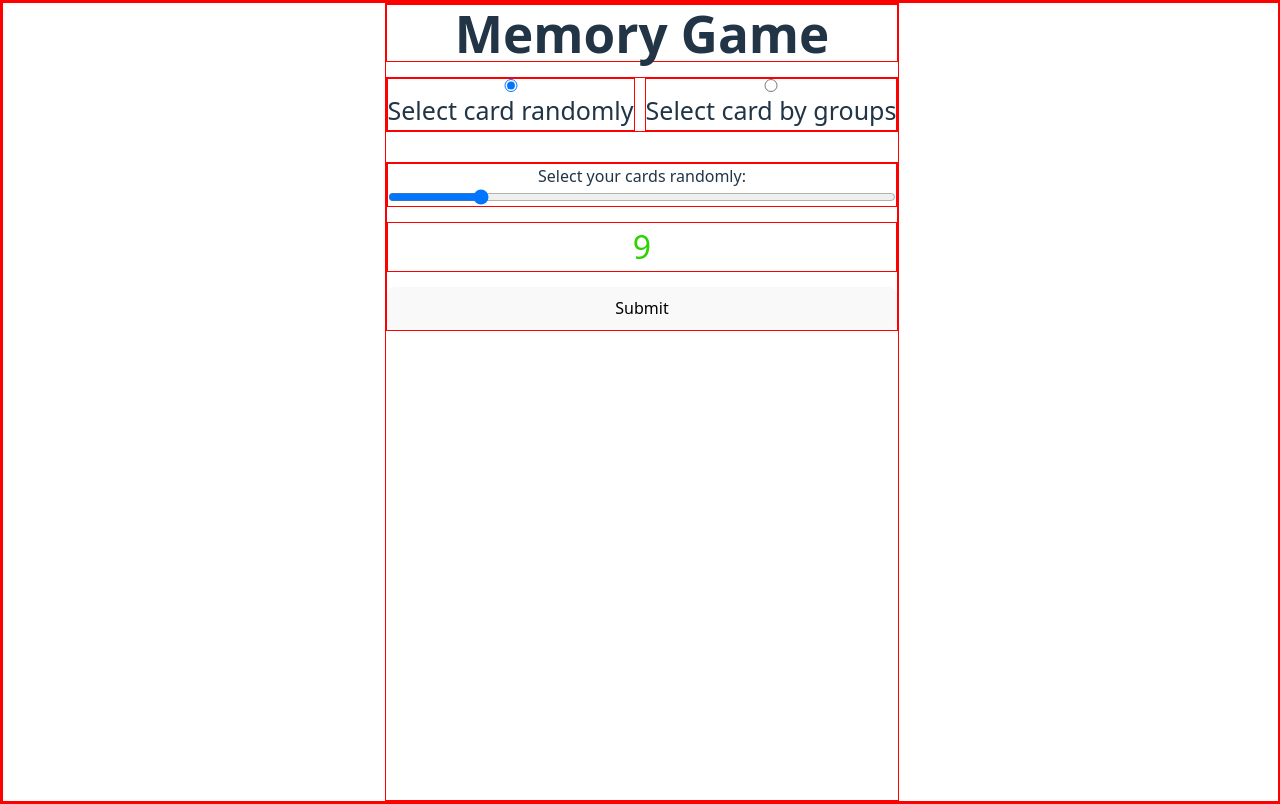
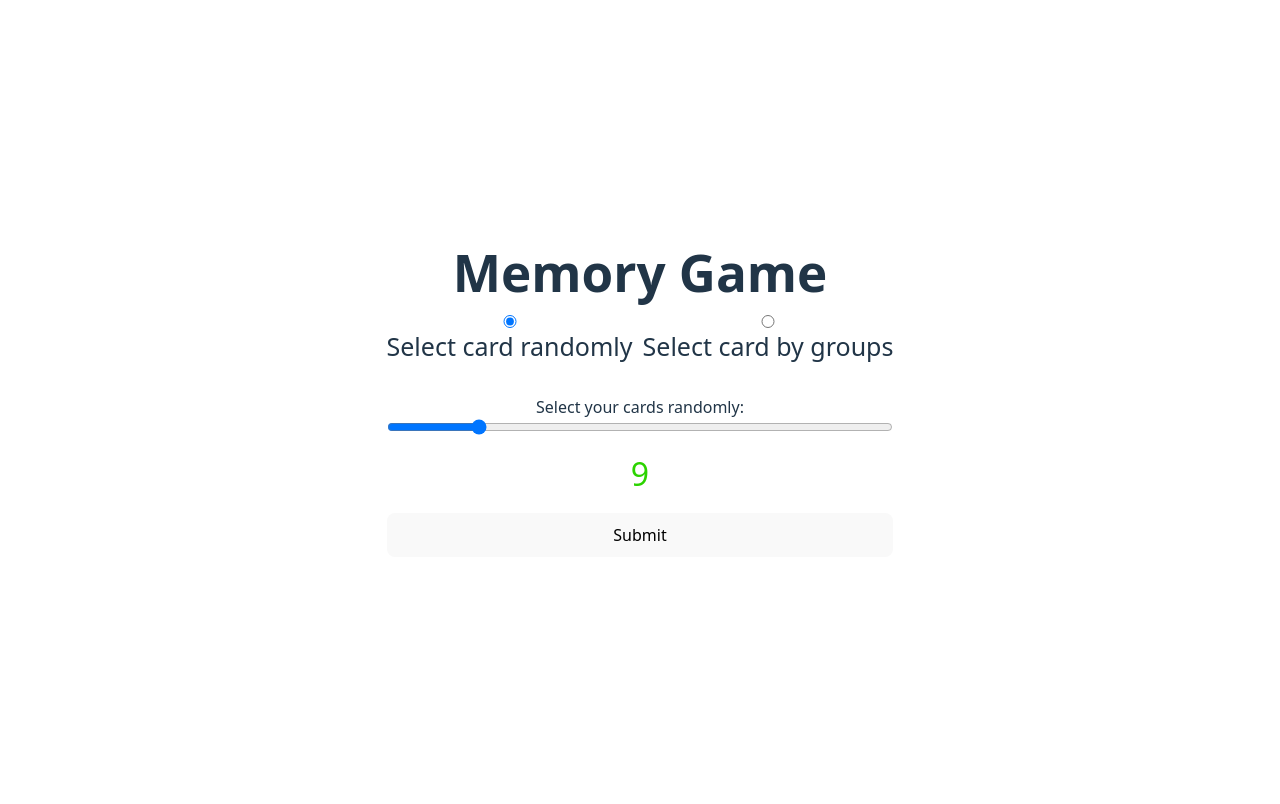
Before and after one commit to heroes75/project-memory-game, a React (Vite) app: page / in a window 1280 px wide. Built offline with nearby package versions, Linux system fonts and the light colour scheme; no server answers.

Commit message:
well finish the project

```diff
--- a/src/App.css
+++ b/src/App.css
@@ -1,18 +1,14 @@
 * {
-  border: 1px solid red;
   box-sizing: border-box;
   margin: 0;
   padding: 0;
 }
 
 #root {
-  margin: 0;
   text-align: center;
-  width: 100vw;
   display: flex;
-  height: 100vh;
+  min-height: 100vh;
   flex-direction: column;
-  /* justify-content: space-around; */
 }
 
 .card {
--- a/src/App.jsx
+++ b/src/App.jsx
@@ -8,55 +8,23 @@ function App() {
   const [allData, setAllData] = useState(0);
   const [mode, setMode] = useState("Level");
   useEffect(() => {
-    // fetch("https://unpkg.com/kpopnet.json", { method: "GET" })
-    //   .then((res) => {
-    //     return res.json();
-    //   })
-    //   .then((res) => {
-    //     setAllData(res);
-    //   setData(
-    //     res.groups
-    //       .filter((el) => el.members.length <= 6)
-    //       .map((el) => el.members)
-    //       .flat()
-    //       .map((el) => el.idol_id)
-    //   );
-    //   });
       asyncFunc();
     async function asyncFunc() {
       const resultOfFetch = await fetch("https://unpkg.com/kpopnet.json", {
         method: "GET",
       })
         .then((res) => {
-          //console.log(res.json())
           return res.json();
         })
         .then((res) => {
           return res;
         });
-      console.log(
-        resultOfFetch.idols.filter((el) => +el.birth_date.slice(0, 4) === 1995)
-      );
-      console.log("wwwewew");
 
       setAllData(resultOfFetch);
-      console.log(
-        resultOfFetch.groups
-          .filter((el) =>
-            el.debut_date === null ? false : +el.debut_date.slice(0, 4) === 2020
-          )
-          .map((el1) => el1.name)
-      );
-      console.log(
-        resultOfFetch.groups
-          .filter((el) => +el.members.length === 4)
-          .map((el) => el.name)
-      );
-      console.log(resultOfFetch.groups.filter((el) => el.agency_name === "SM"));
-      console.log(resultOfFetch.idols.filter((el) => el.groups.length === 0));
     }
   }, []);
   function handleSelectLevel(input) {
+    if (allData) {
       const copyOfIdols = [...allData.idols].map((el) => el.id);
       const newArrayOfRandomIdol = [];
       for (let i = 0; i < +input; i++) {
@@ -66,36 +34,36 @@ function App() {
       setData(newArrayOfRandomIdol);
       setMode("Game");
     }
+  }
   function handleSelectGroup(input) {
-
     setData(
       allData.groups
         .filter((el) => el.name === input)
         .map((el) => el.members)
         .flat()
         .map((el) => el.idol_id)
-
     );
     setMode("Game");
   }
 
   function handleChangeModeInGame() {
-    setMode("Level")
+    setMode("Level");
   }
 
   return (
     <>
-
-    { mode === "Level"
-    ?
+      {mode === "Level" ? (
         <ChooseLevel
           handleSelectLevel={handleSelectLevel}
           handleSelectGroup={handleSelectGroup}
         />
-      :
-      <Game data={data} allData={allData} handleChangeModeInGame={handleChangeModeInGame} />
-    }
-
+      ) : (
+        <Game
+          data={data}
+          allData={allData}
+          handleChangeModeInGame={handleChangeModeInGame}
+        />
+      )}
     </>
   );
 }
--- a/src/card.css
+++ b/src/card.css
@@ -29,7 +29,7 @@ img {
 }
 
 @media (max-width: 320px) {
-  img {
+  .image-of-card {
     width: 300px;
   }
 }
--- a/src/choose-level.css
+++ b/src/choose-level.css
@@ -29,8 +29,11 @@ h1 {
     margin-inline-end: 0px;
 }
 
-.menu-section {
-    height: 100%;
-    place-self: center;
-    justify-self: center;
+.menu-frame {
+    min-width: 100vw;
+    min-height: 100vh;
+    display: flex;
+    place-items: center;
+    justify-content: center;
+    padding: 5px;
 }
--- a/src/components/card.jsx
+++ b/src/components/card.jsx
@@ -4,7 +4,7 @@ export default function Card({ name, image, handleClick, showName}) {
   return (
     <button onClick={handleClick}  className="card-button">
           <div className="card__face card__face--front">
-              <img src={image} alt={"image of " + name}/>
+              <img className="image-of-card" src={image} alt={"image of " + name}/>
               {showName && <div className="name-card">{name}</div>}
           </div>
     </button>
--- a/src/components/choose-level.jsx
+++ b/src/components/choose-level.jsx
@@ -10,7 +10,8 @@ export default function ChooseLevel({ handleSelectLevel, handleSelectGroup }) {
   }
 
   return (
-    <div className="menu-section">
+    <div className="menu-frame">
+      <div id="menu-section">
         <h1>Memory Game</h1>
         <div className="select-type-of-level">
           <label htmlFor="range"><input onChange={handleMode} checked={mode === "range"} id="range" value="range" name="selection" type="radio" />Select card randomly</label>
@@ -94,5 +95,6 @@ export default function ChooseLevel({ handleSelectLevel, handleSelectGroup }) {
           </>
         }
       </div>
+    </div>
   );
 }
--- a/src/components/game.jsx
+++ b/src/components/game.jsx
@@ -56,7 +56,7 @@ export default function Game({ data, allData, handleChangeModeInGame }) {
     <>
     <dialog ref={dialog} className="dialog">
       <p>{score === numbersOfCard ? '👍 YOU WIN 👍' : '😭 YOU LOOSE 😭'}</p>
-      <img id="img-of-result" src={score === numbersOfCard ? reiHappy : reiFake} alt="image of result"  />
+      <img id="img-of-result" src={score === numbersOfCard ? reiHappy : reiFake} alt="image of result" />
       <div className="dialog-button-container">
         <button ref={buttonRestart} onClick={() => handleChangeModeInGame()} className="restart-button">restart</button>
         <button onClick={() => replayFunction()} ref={buttonReplay} type="reset" className="replay-button">replay</button>
--- a/src/game.css
+++ b/src/game.css
@@ -3,7 +3,6 @@ ol {
   text-decoration: none;
   display: flex;
   justify-content: space-around;
-    /* margin: 0; */
   margin-block-start: 0;
   margin-block-end: 0;
   padding-inline-start: 0;
@@ -31,13 +30,19 @@ label[htmlFor="show-name"] {
 
 nav {
   padding: 0 25px;
+  background-color: lightcoral;
 }
 
 @media (max-width: 500px) {
-    .second, .best-score, h2 {
+  .second,
+  .best-score,
+  h2 {
     font-size: 15px;
   }
+
 }
+
+
 .cardsContainer {
   display: flex;
   gap: 15px;
@@ -49,17 +54,17 @@ nav {
 
 dialog {
   place-self: center;
-    /* display: flex;
-    flex-direction: column; */
   padding: 10px 15px;
 }
 
 #img-of-result {
   width: 300px;
   display: inline;
+    object-fit: contain;
 }
 
-.restart-button, .replay-button {
+.restart-button,
+.replay-button {
   display: inline;
   justify-self: center;
   align-self: center;
@@ -69,3 +74,14 @@ dialog {
 .dialog-button-container {
   padding: 15px;
 }
+
+@media (max-width: 320px) {
+  #img-of-result {
+    width: 250px;
+    object-fit: contain;
+  }
+
+  dialog {
+    padding: 1px;
+  }
+}
--- a/src/index.css
+++ b/src/index.css
@@ -7,12 +7,7 @@
   color: rgba(255, 255, 255, 0.87);
   background-color: #242424;
 }
-datalist {
-  display: flex;
-  margin: 0%;
-  padding: 0;
-  justify-content: space-between;
-}
+
 label {
   display: flex;
   flex-direction: column;
@@ -25,11 +20,8 @@ a {
 a:hover {
   color: #535bf2;
 }
-body {
+body, html {
   margin: 0;
-  /* display: flex; */
-  /* justify-content: center;
-  align-items: center; */
   min-height: 100vh;
 }
 
```
Lines whose indentation alone changed are shown as unchanged.
